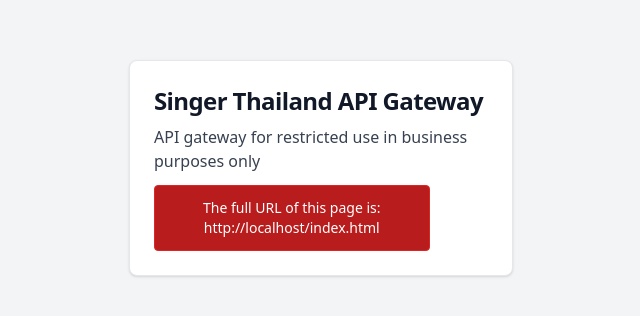
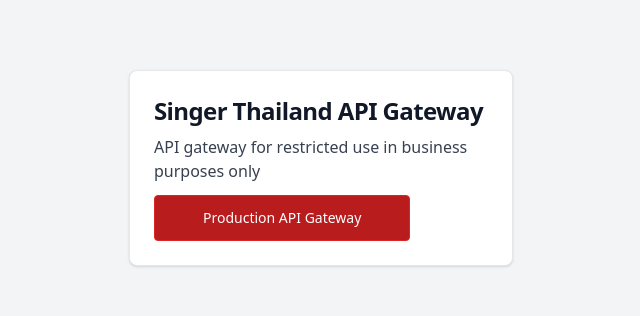
Before and after one commit to SingerThailand/singerthaiapi, a plain HTML site: page index.html in a window 1280 px wide. Shown: the part 232-548 px from the top of the page, without its empty margins (319-959 px from the left). Drawn offline with nearby package versions, Linux system fonts and the light colour scheme.

Commit message:
Update index.html

```diff
--- a/index.html
+++ b/index.html
@@ -19,9 +19,15 @@
             Productiuon API Gateway
         </button>
         <script>
-document.getElementById("env").innerHTML =
-"The full URL of this page is:<br>" + window.location.href;
-</script>
+            let myString = ""+window.location.href;
+            let searchTerm = "stg";
+
+            if (myString.includes(searchTerm)) {
+                document.getElementById("env").innerHTML = "STG API Gateway";
+            } else {
+                document.getElementById("env").innerHTML = "Production API Gateway";
+            }
+        </script>
     </div>
 </body>
 </html>
```
